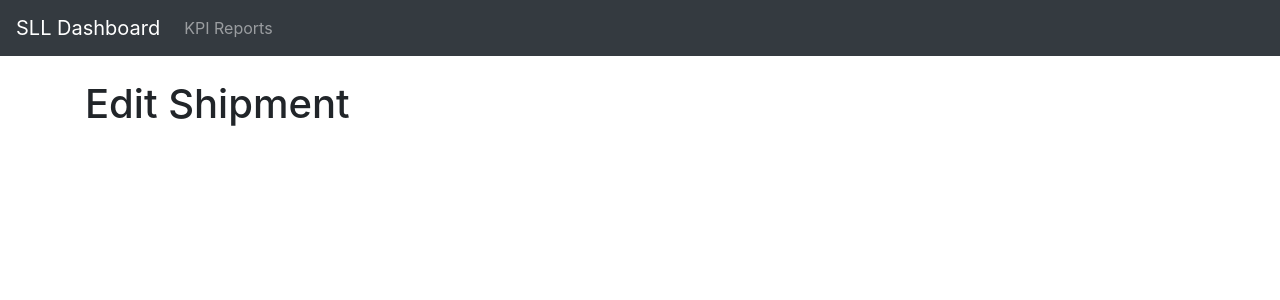
After one commit to pmcquaid1/Dashboard, a Django app: page /edit/1 in a window 1280 px wide. The commit adds this page. Shown: the top 300 px of the page. Run offline with Django 5.2, Linux system fonts and the light colour scheme; parts of the project's set-up code (start-up, migrations or seed data) failed here and were passed over.

Commit message:
set up edit function-html page, url, view and set up url on home page

```diff
--- /dev/null
+++ b/dash_board/templates/edit.html
@@ -0,0 +1,7 @@
+{% extends 'base.html' %}
+
+{% block content %}
+	<h1>Edit Shipment</h1>
+	<br/>
+
+{% endblock %}
--- a/dash_board/templates/home.html
+++ b/dash_board/templates/home.html
@@ -26,7 +26,7 @@
 						{{ records.weight}}<br/>
 
 						</p>
-	    				<a href="#" class="btn btn-primary">Edit</a>
+	    				<a href="{% url 'edit' records.id %}" class="btn btn-secondary">Edit</a>
 		  			</div>
 				</div>
 				</br>
--- a/dash_board/urls.py
+++ b/dash_board/urls.py
@@ -4,5 +4,6 @@ from . import views
 urlpatterns = [
     path('', views.home, name="home"),
     path('kpi_reports', views.kpi_reports, name="KPI Reports"),
+    path('edit/<list_id>', views.edit, name="edit"),
 
 ]
--- a/dash_board/views.py
+++ b/dash_board/views.py
@@ -21,3 +21,6 @@ def kpi_reports(request):
 
 	else:
 		return render(request, 'kpi_reports.html', {})
+
+def edit(request, list_id):
+	return render(request, 'edit.html', {})
```
